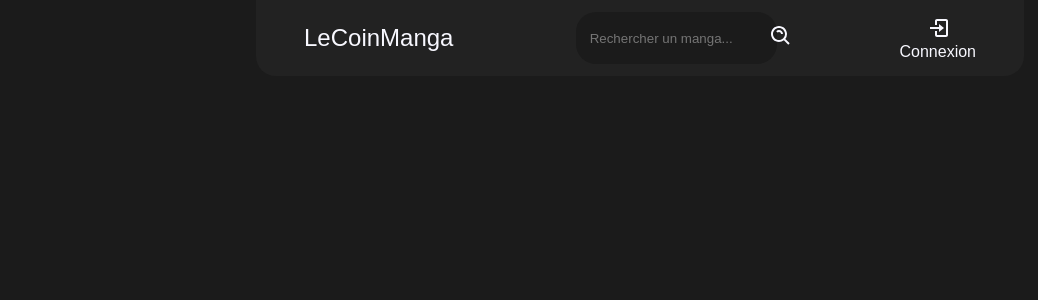
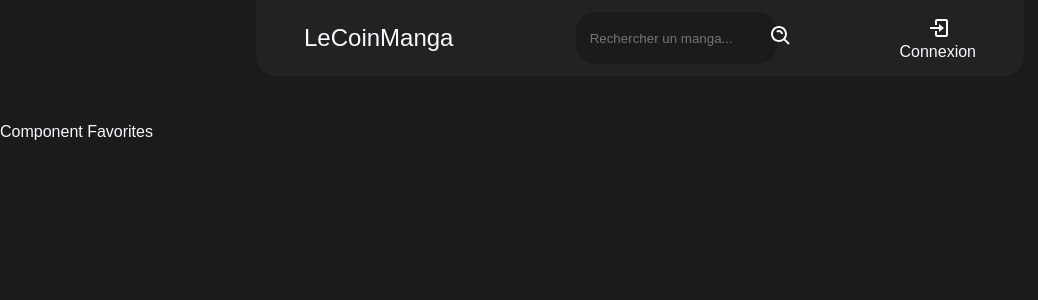
Before and after one commit to Yama022/LeCoinManga, a React (Create React App) app: page /favorites in a window 1280 px wide. Shown: the top 300 px of the page, without its empty margins (0-1038 px from the left). Built offline with nearby package versions, Linux system fonts and the light colour scheme; a web font is replaced by a local one.

Commit message:
:sparkles: | Initialize empty component with routing

```diff
--- a/src/App.js
+++ b/src/App.js
@@ -3,6 +3,9 @@ import { Route, Routes } from "react-router-dom";
 import Header from "./containers/Header";
 import Landing from "./containers/Landing";
 import Auth from "./containers/Auth";
+import Profile from "./components/Profile";
+import Cart from "./components/Cart";
+import Favorites from "./components/Favorites";
 
 function App() {
   return (
@@ -11,6 +14,9 @@ function App() {
       <Routes>
         <Route exact path="/" element={<Landing />} />
         <Route path="/auth" element={<Auth />} />
+        <Route path="/profile" element={<Profile />} />
+        <Route path="/cart" element={<Cart />} />
+        <Route path="/favorites" element={<Favorites />} />
       </Routes>
     </div>
   );
--- /dev/null
+++ b/src/components/Cart.js
@@ -0,0 +1,7 @@
+export default function Cart() {
+    return (
+        <div>
+            <h1>Component Cart</h1>
+        </div>
+    )
+}
--- /dev/null
+++ b/src/components/Favorites.js
@@ -0,0 +1,7 @@
+export default function Favorites() {
+    return (
+        <div>
+            <h1>Component Favorites</h1>
+        </div>
+    )
+}
--- /dev/null
+++ b/src/components/Profile.js
@@ -0,0 +1,7 @@
+export default function Profile() {
+    return (
+        <div>
+            <h1>Component Profile</h1>
+        </div>
+    )
+}
```
